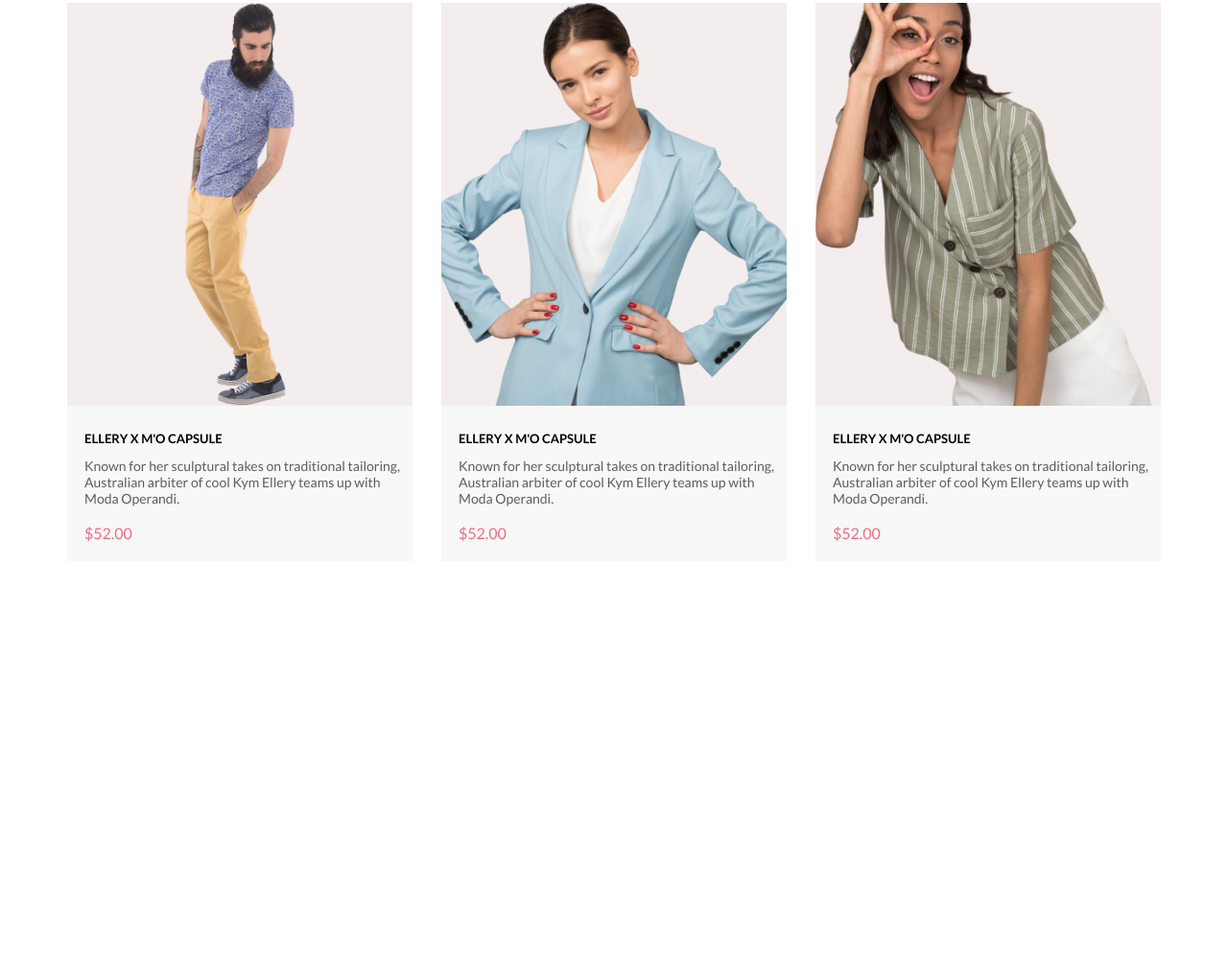
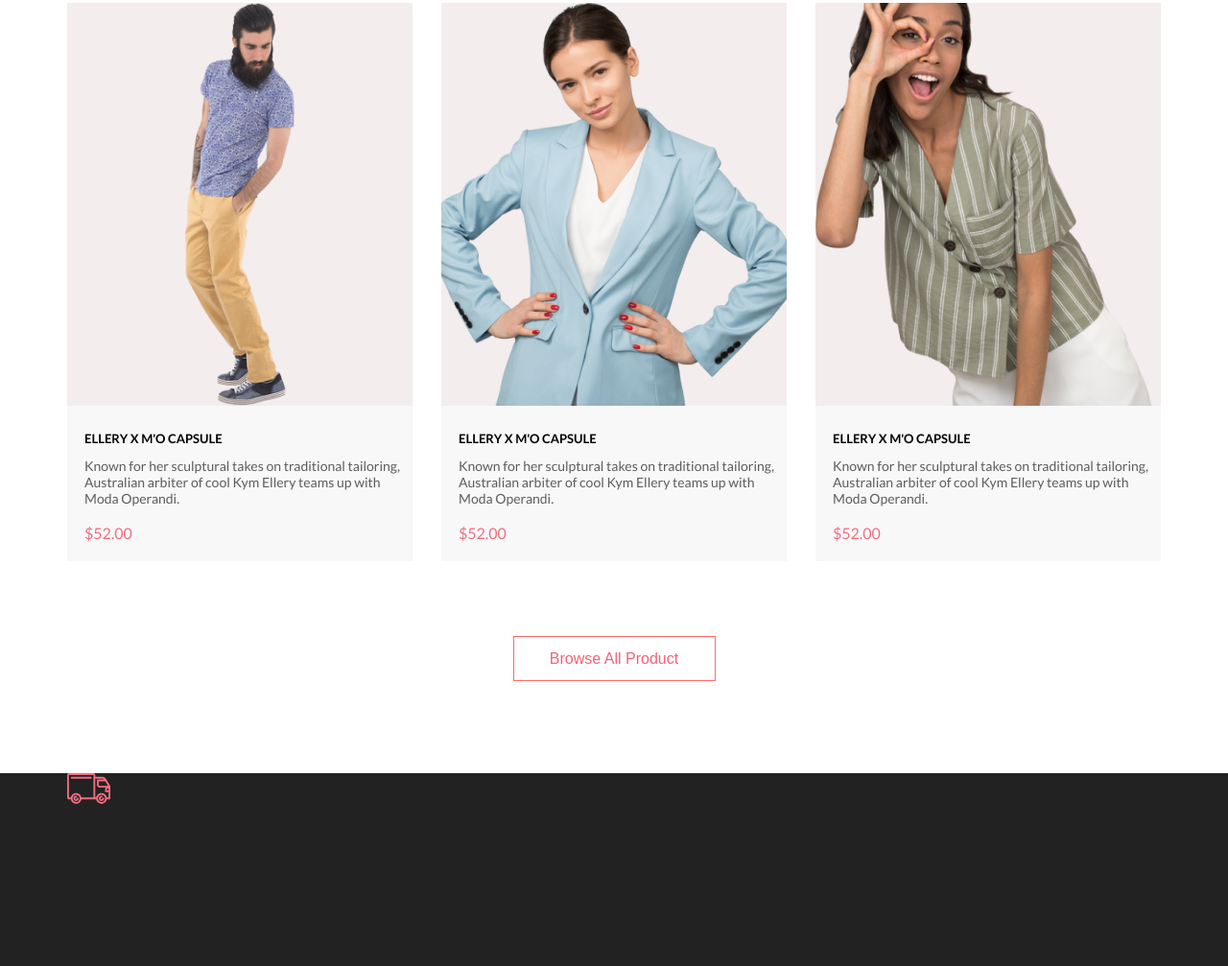
Before and after one commit to antonsobolev1987/Homework_market, a plain HTML site: page index.html in a window 1280 px wide. Shown: the part 1793-2800 px from the top of the page at 96% size. Before the commit the page ends 2408 px from the top, so only its background shows below. Drawn offline with Linux system fonts and the light colour scheme.

Commit message:
Начал делать футер

```diff
--- a/CSS/style.css
+++ b/CSS/style.css
@@ -152,6 +152,12 @@
     padding-bottom: 48px;
 }
 
+.fetured_box{
+    display: flex;
+    flex-direction: column;
+    align-items: center;
+}
+
 .fetured_item_top, .fetured_item_bottom {
     display: flex;
 }
@@ -198,3 +204,23 @@
     padding-bottom: 20px;
     padding-top: 18px;
 }
+
+.fetured_button{
+    width: 211px;
+    height: 47px;
+    border: 1px solid #FF6A6A;
+    font-size: 16px;
+    line-height: 19px;
+    color: #F26376;
+    background-color: white;
+    margin-top: 48px;
+    margin-bottom: 96px;
+}
+
+.footer {
+    background: #222222;
+    height: 341px;
+    /* display: flex;
+    justify-content: space-between;
+    align-items: center; */
+}
--- a/index.html
+++ b/index.html
@@ -19,10 +19,7 @@
             <img class="header__search" src="img/search.svg" alt="search">
         </div>
         <div class="header__right">
-            <svg class="header__icons" width="32" height="23" viewBox="0 0 32 23" fill="none"
-                xmlns="http://www.w3.org/2000/svg">
-                <path d="M0 23V20.31H32V23H0ZM0 12.76V10.07H32V12.76H0ZM0 2.69V0H32V2.69H0Z" fill="#E8E8E8" />
-            </svg>
+            <img class="header__icons" src="img/menu.svg" alt="menu">
             <img class="header__icons" src="img/account.svg" alt="account">
             <img class="header__icons" src="img/cart.svg" alt="cart">
         </div>
@@ -158,9 +155,23 @@
                 </div>
 
             </div>
+            <button class="fetured_button">Browse All Product</button>
         </div>
+
+
     </div>
 
+    <footer class="footer center">
+        <div class="footer_top">
+            <div class="footer_top_item">
+                <img class="fotter_item_img" src="/img/delivery.svg" alt="delivery img">
+            </div>
+        </div>
+        <div class="footer_middle"></div>
+        <div class="footer_bootom"></div>
+
+
+    </footer>
 
 
 </body>
```
Also changed, not shown: img/delivery.svg (added), img/quality.svg (added), img/sales.svg (added).
